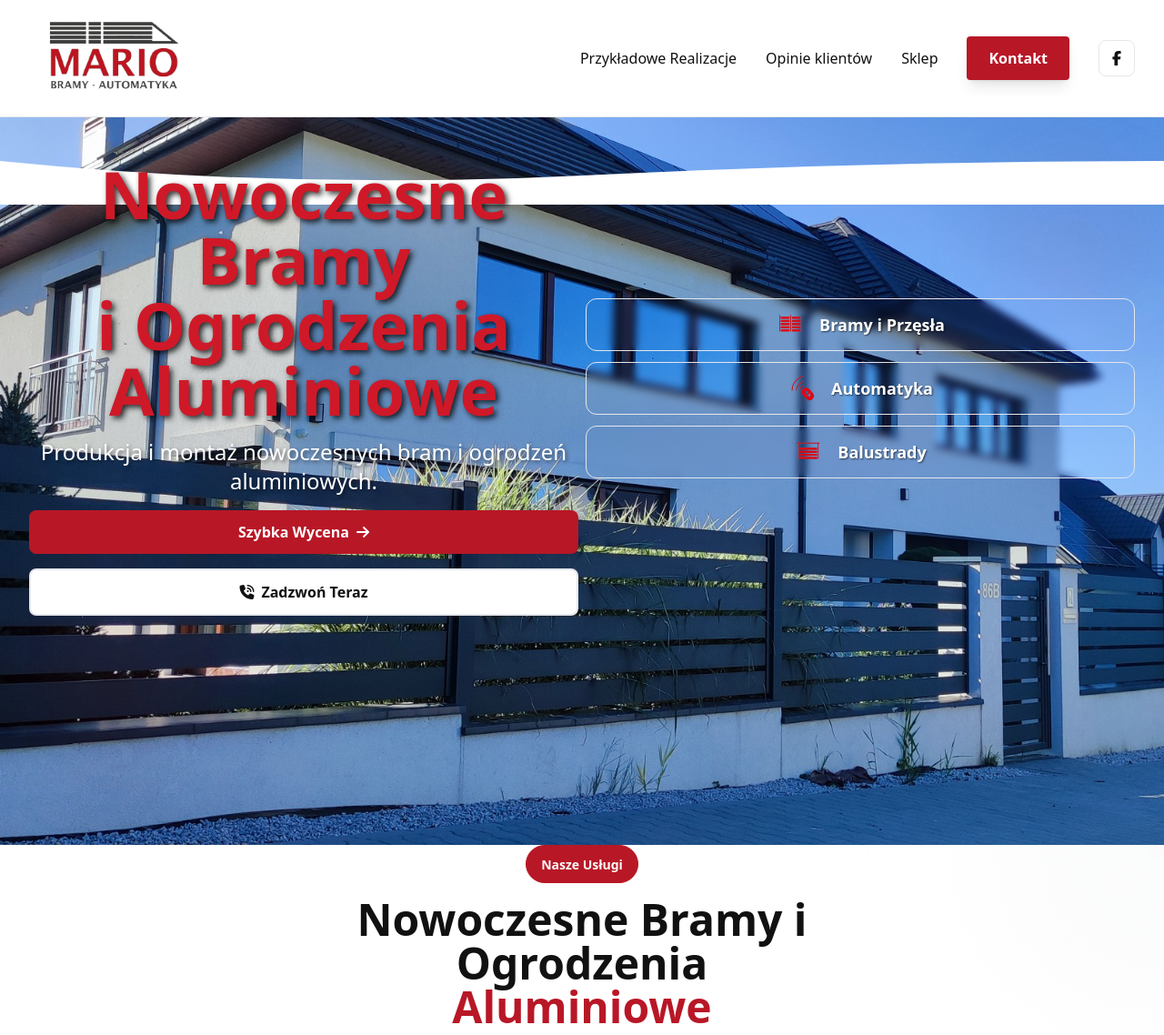
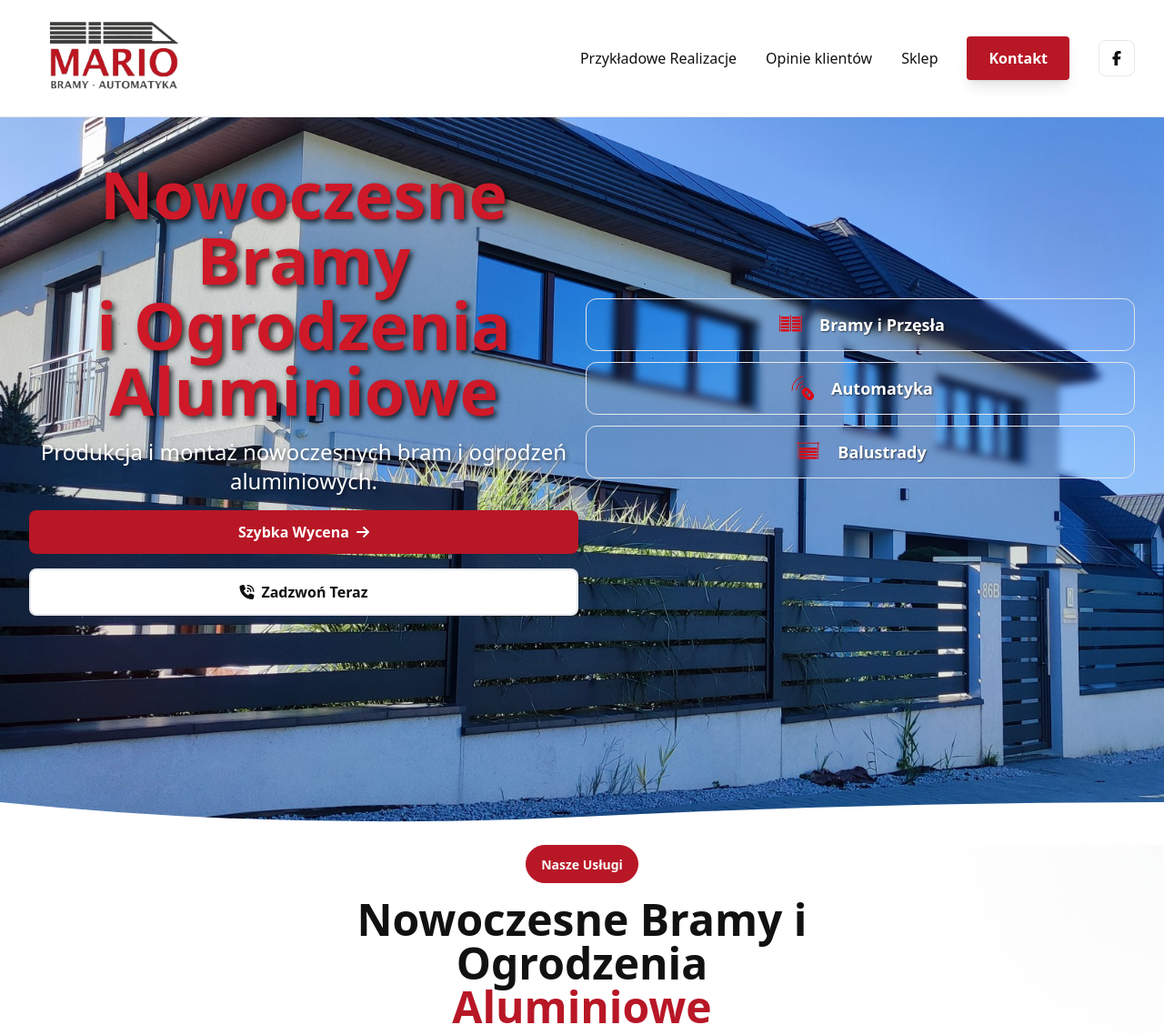
Before and after one commit to JanKuchnia/mario-bramy, a PHP site: page / in a window 1280 px wide. Shown: the top 1138 px of the page at 91% size. Run offline with PHP 8.4, Linux system fonts and the light colour scheme.

Commit message:
fix: adjust SVG wave positioning at page bottom
Updated the absolute positioning class from `-bottom-[1px]` to `bottom-0` and added `leading-[0]` to the div containing the SVG wave. Added a `translateY(1px)` transform to the SVG for precise vertical alignment, ensuring better visual consistency across devices.

```diff
--- a/index.php
+++ b/index.php
@@ -267,11 +267,12 @@ include 'includes/header.php';
           </div>
         </div>
 
-        <div class="absolute -bottom-[1px] left-0 right-0">
+        <div class="absolute bottom-0 left-0 right-0 leading-[0]">
           <svg
             class="w-full h-12 lg:h-24 fill-white block"
             viewBox="0 0 1200 120"
             preserveAspectRatio="none"
+            style="transform: translateY(1px);"
           >
             <path d="M0,0 Q300,80 600,40 T1200,0 L1200,120 L0,120 Z"></path>
           </svg>
```
